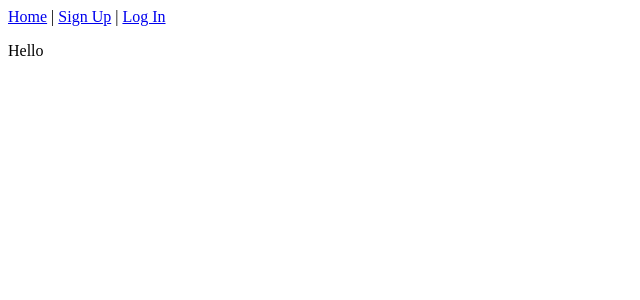
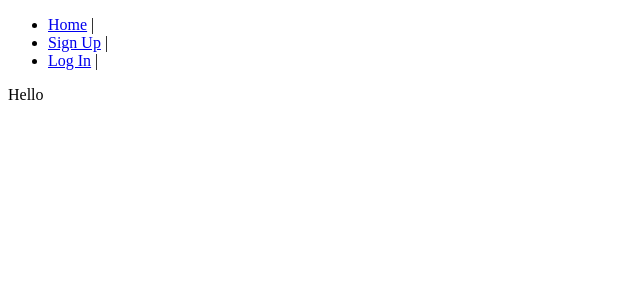
Before and after one commit to EclecticOwl/product-feedback-app, a Vue app in the folder vue_app/: page / in a window 1280 px wide. Shown: the top 300 px of the page, without its empty margins (0-640 px from the left). Built offline with nearby package versions, Linux system fonts and the light colour scheme.

Commit message:
Added a sign out view.

```diff
--- a/vue_app/src/App.vue
+++ b/vue_app/src/App.vue
@@ -1,10 +1,22 @@
 <template>
   <nav>
-    <router-link to="/">Home</router-link> |
-    <router-link to="/sign-up">Sign Up</router-link> |
-    <router-link to="/log-in">Log In</router-link>
+    <ul>
+      <li>
+        <router-link to="/">Home</router-link> |
+      </li>
+      <li>
+        <router-link to="/sign-up">Sign Up</router-link> |
+      </li>
+      <li v-if="!isAnon">
+        <router-link to="/log-in">Log In</router-link> |
+      </li>
+      <li v-if="isAnon">
+        <router-link to="/sign-out">Sign Out</router-link>
+      </li>
+    </ul>
   </nav>
   <router-view/>
+  <p></p>
 </template>
 
 <script>
@@ -14,14 +26,17 @@ export default {
   name: 'App',
   beforeCreate() {
     this.$store.commit('initializeStore')
-
     const token = this.$store.state.token
-
     if (token) {
       axios.defaults.headers.common['Authorization'] = 'Token ' + token
     } else {
       axios.defaults.headers.common['Authorization'] = ''
     }
+  },
+  computed: {
+    isAnon() {
+      return this.$store.state.isAuthenticated
+    }
   }
 }
 </script>
--- a/vue_app/src/router/index.js
+++ b/vue_app/src/router/index.js
@@ -2,6 +2,7 @@ import { createRouter, createWebHistory } from 'vue-router'
 import SignUp from '../views/SignUp.vue'
 import LogIn from '../views/LogIn.vue'
 import HomeView from '../views/HomeView.vue'
+import SignOut from '../views/SignOut.vue'
 
 const routes = [
   {
@@ -18,6 +19,11 @@ const routes = [
     path: '/',
     name: 'HomeView',
     component: HomeView
+  },
+  {
+    path: '/sign-out',
+    name: 'SignOut',
+    component: SignOut,
   }
 ]
 
--- a/vue_app/src/store/index.js
+++ b/vue_app/src/store/index.js
@@ -24,7 +24,7 @@ export default createStore({
     removeToken(state) {
       state.token = ''
       state.isAuthenticated = false
-    }
+    },
   },
   actions: {
   },
--- /dev/null
+++ b/vue_app/src/views/SignOut.vue
@@ -0,0 +1,34 @@
+<template>
+    <div class="log-in">
+        <h1>Log In</h1>
+        <form @submit.prevent="submitForm">
+            <p>Are you sure you wish to sign out?</p>
+            <button type="submit">Sign Out</button>
+        </form>
+    </div>
+</template>
+
+<script>
+import axios from 'axios'
+
+export default {
+    name: 'SignOut',
+    methods: {
+        submitForm() {
+            const token = localStorage.getItem('token')
+        axios
+          .post('/auth/token/logout/', token)
+          .then( () => {
+              this.$store.commit('removeToken')
+              localStorage.removeItem('token')
+              this.$router.push('/')
+              this.$forceUpdate
+            })
+            .catch(err => {
+              console.log(err)
+            })
+        }
+    }
+}
+
+</script>
```
